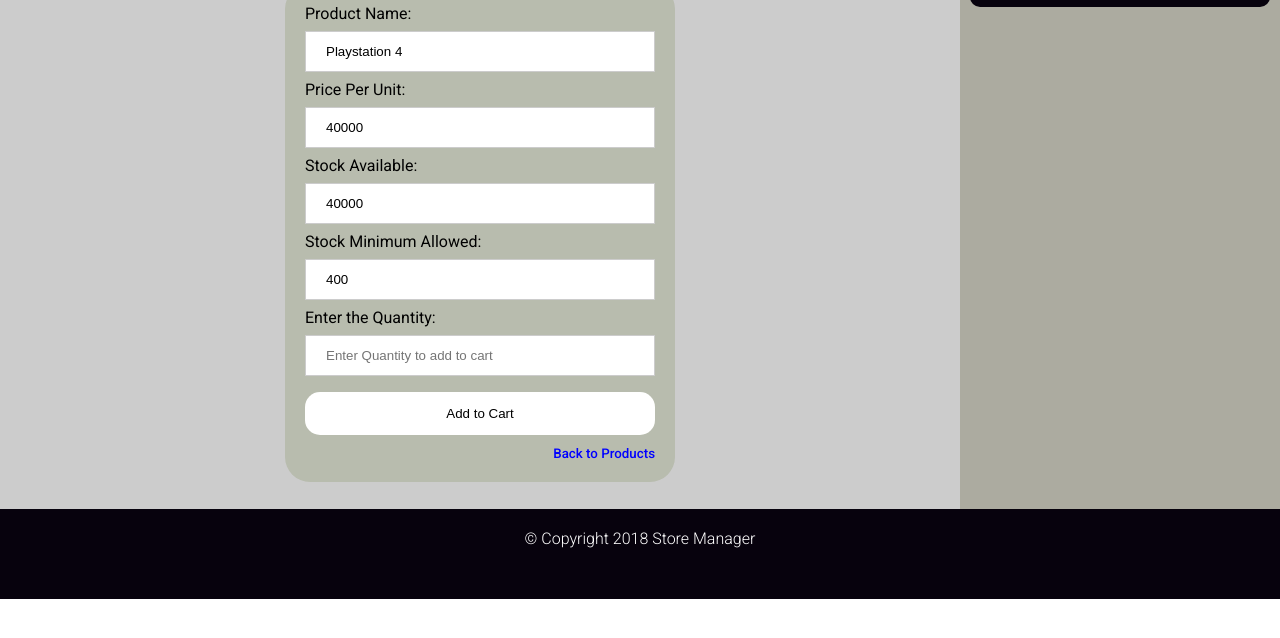
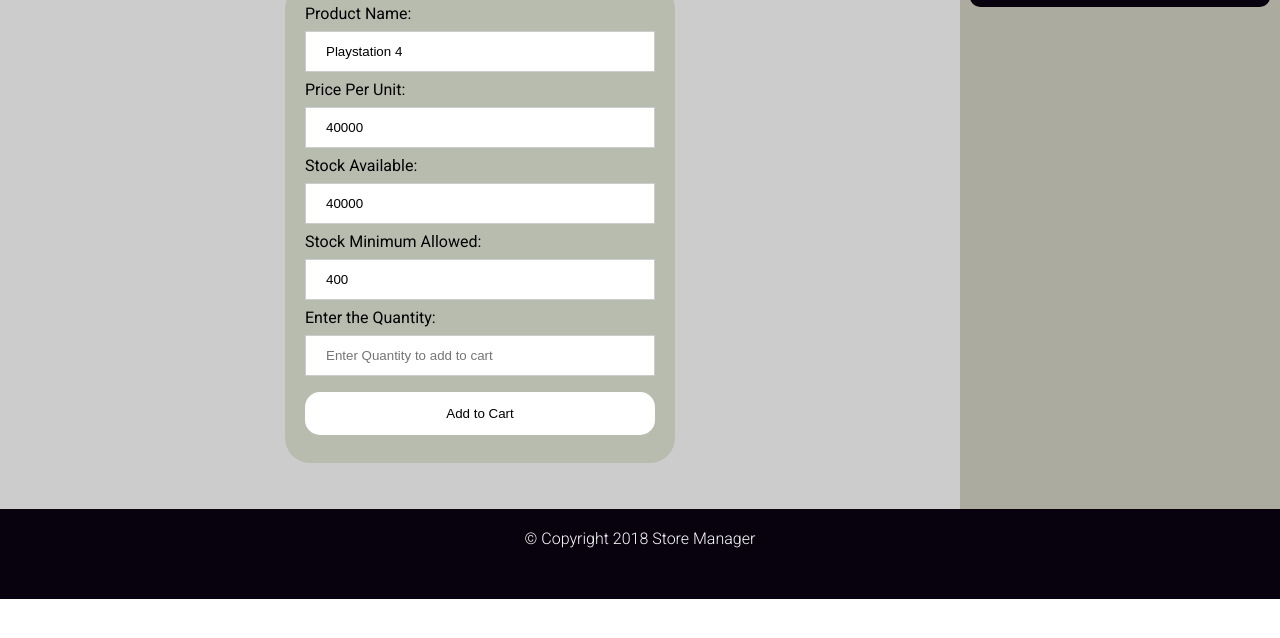
Before and after one commit to johnwayodi/store-manager, a plain HTML site: page ui/product-detail.html in a window 1280 px wide. Shown: the part 150-788 px from the top of the page. Drawn offline with Linux system fonts and the light colour scheme.

Commit message:
[Feature #161078989] Remove unnecessary form functionality

```diff
--- a/ui/product-detail.html
+++ b/ui/product-detail.html
@@ -44,9 +44,6 @@
 
                     <button type="submit">Add to Cart</button>
                 </div>
-                <div class="form-forgot">
-                    <small>Back to Products</small>
-                </div>
             </form>
         </div>
     </div>
```
